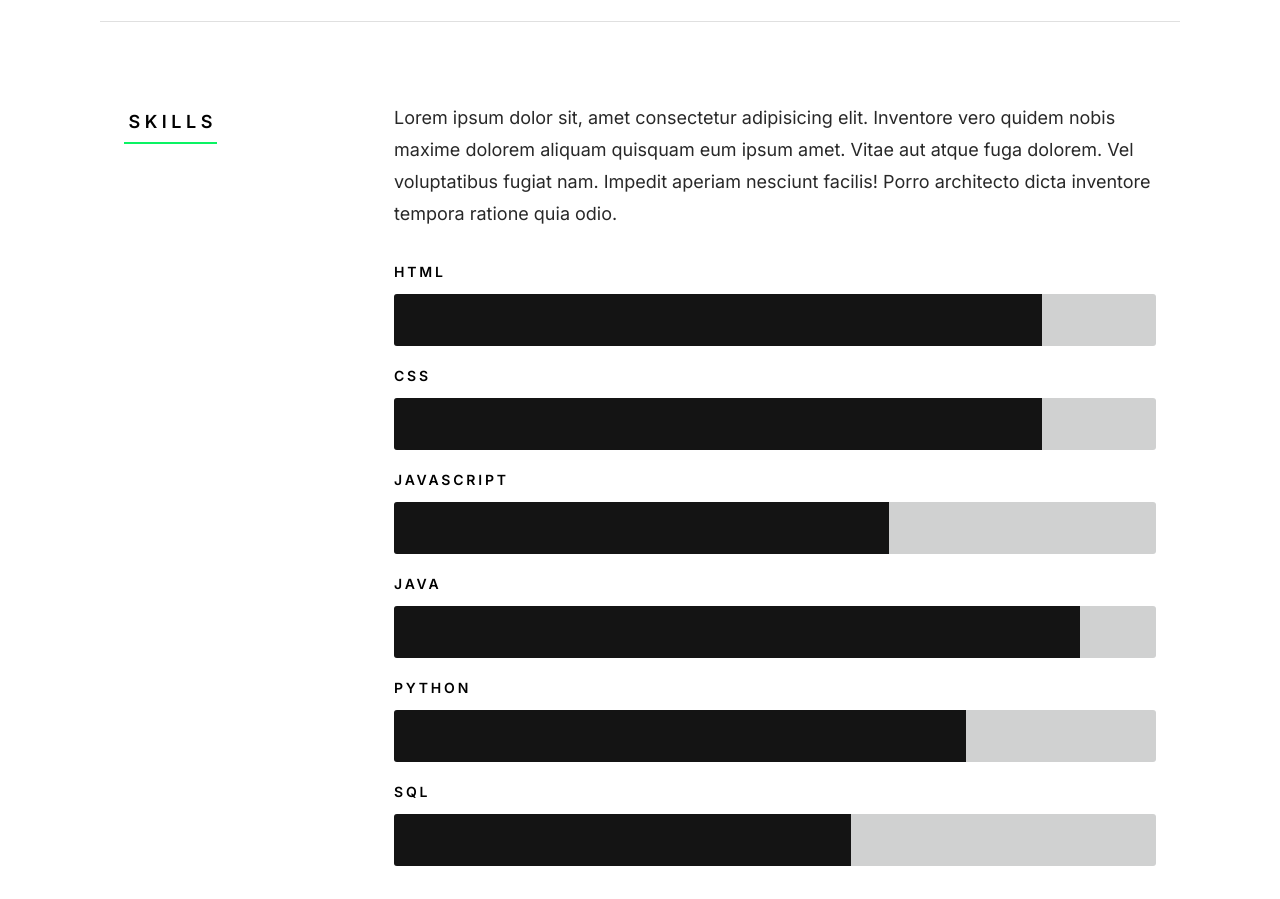
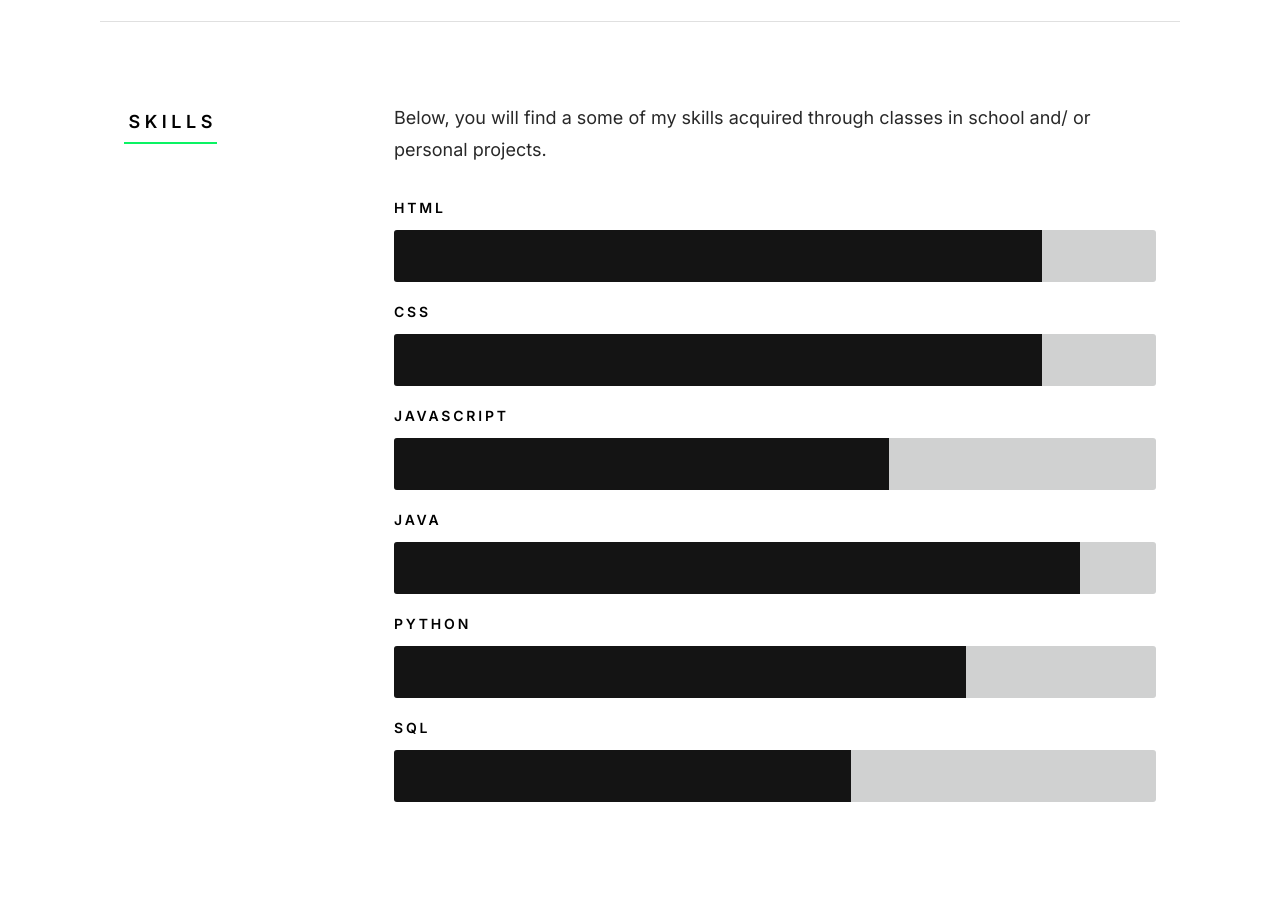
Before and after one commit to Lopezjose124/lopezjose124.github.io, a plain HTML site: page index.html in a window 1280 px wide. Shown: the part 2172-3071 px from the top of the page. Drawn offline with Linux system fonts and the light colour scheme.

Commit message:
Update index.html

```diff
--- a/index.html
+++ b/index.html
@@ -192,10 +192,7 @@
                 <div class="resume-block">
 
                     <p>
-                    Lorem ipsum dolor sit, amet consectetur adipisicing elit. Inventore
-                    vero quidem nobis maxime dolorem aliquam quisquam eum ipsum amet. Vitae
-                    aut atque fuga dolorem. Vel voluptatibus fugiat nam. Impedit aperiam
-                    nesciunt facilis! Porro architecto dicta inventore tempora ratione quia odio.
+                        Below, you will find a some of my skills acquired through classes in school and/ or personal projects.
                     </p>
 
                     <ul class="skill-bars-fat">
```
